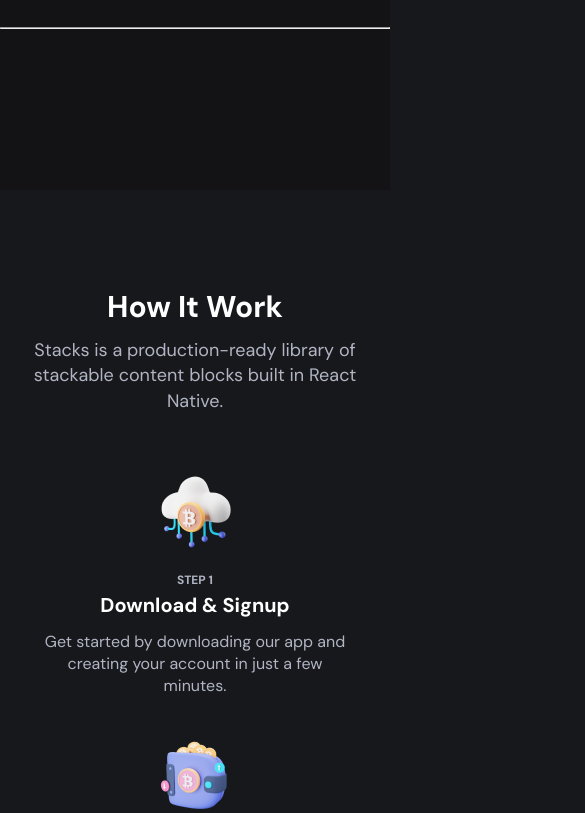
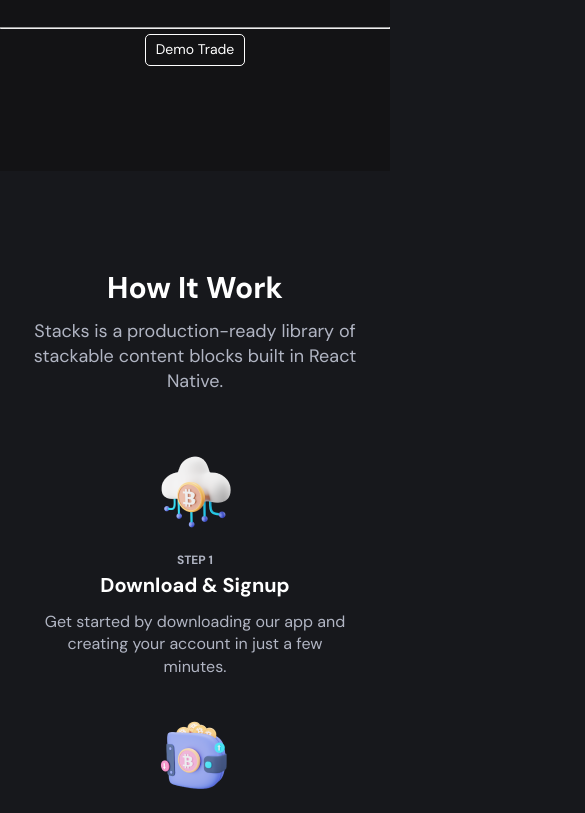
Before and after one commit to rohitprajapati23/stock-trading, a plain HTML site: page index.html in a window 390 px wide. Shown: the part 2698-3511 px from the top of the page, 585 px wide, since content can reach past the window. Drawn offline with nearby package versions, Linux system fonts and the light colour scheme.

Commit message:
Update trade-button styles in style.css
Refactor trade-button styles for better layout and responsiveness.

```diff
--- a/assets/css/style.css
+++ b/assets/css/style.css
@@ -1,18 +1,3 @@
-/*-----------------------------------*\
-  #style.css
-\*-----------------------------------*/
-
-/**
- * copyrights 2022 codewithsadee
- */
-
-
-
-
-
-/*-----------------------------------*\
-  #CUSTOM PROPERTY
-\*-----------------------------------*/
 
 :root {
 
@@ -654,17 +639,24 @@ body.active { overflow: hidden; }
 }
 
 .trade-button {
-  display: block; /* Ensures it behaves as a block element */
-  width: fit-content;
-  margin: 10px 700px auto; /* Centers the button horizontally */
-  padding: 5px 15px; /* Adjusts button size */
-  font-size: 14px; /* Makes text smaller */
-  border-radius: 10px; /* Rounds button edges */
-  border: 1px solid #ffffff; /* Keeps border visible */
-  background: transparent; /* Keeps dark mode feel */
-  color: #ffffff; /* Ensures text is visible */
-  cursor: pointer; /* Changes cursor to pointer */
-  transition: 0.3s; /* Smooth hover effect */
+  display: block;
+  width: 100%;
+  justify-content: center;
+  display: flex;
+
+  padding: 5px 15px;
+  font-size: 14px;
+
+  background: transparent;
+  color: #ffffff;
+  cursor: pointer;
+  transition: 0.3s;
+}
+.trade-button button{
+  color: white;
+  border: 1px solid white;
+  padding: 5px 10px;
+  border-radius: 5px;
 }
 
 .trade-button:hover {
```
